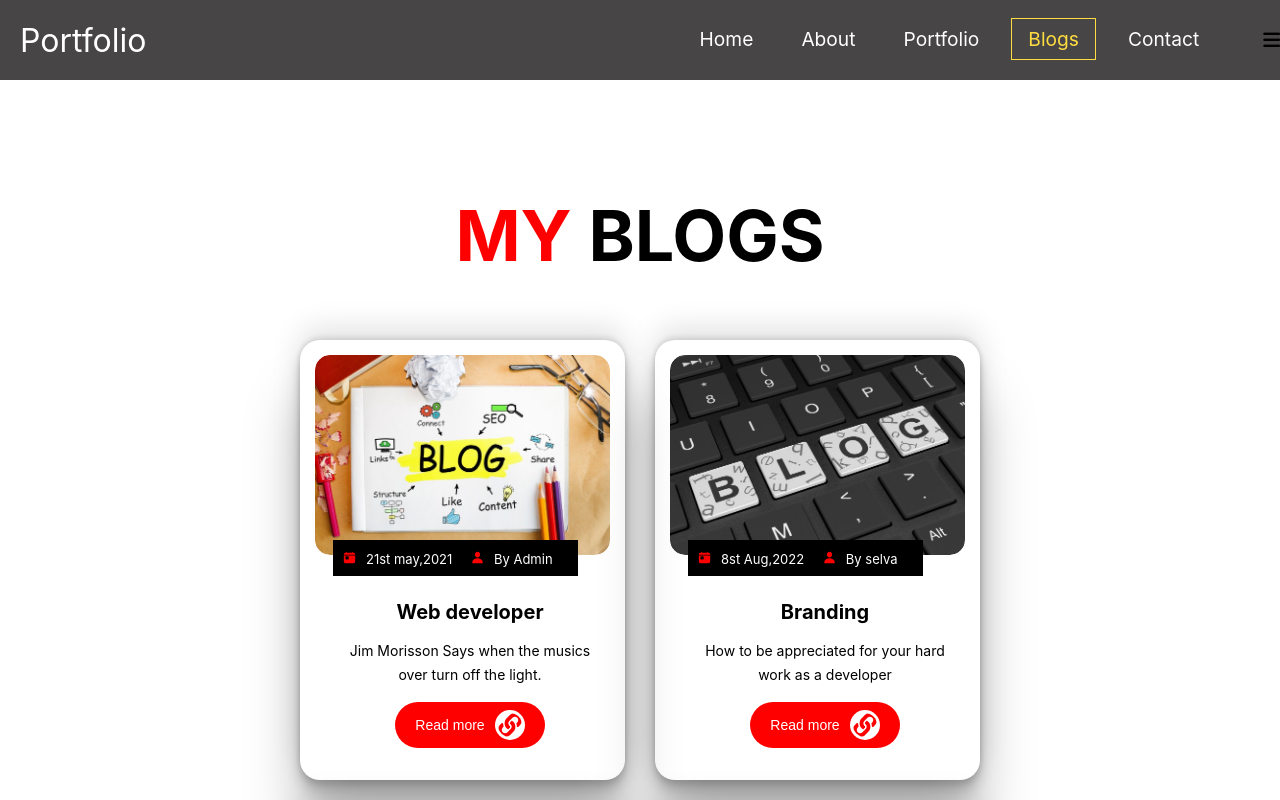
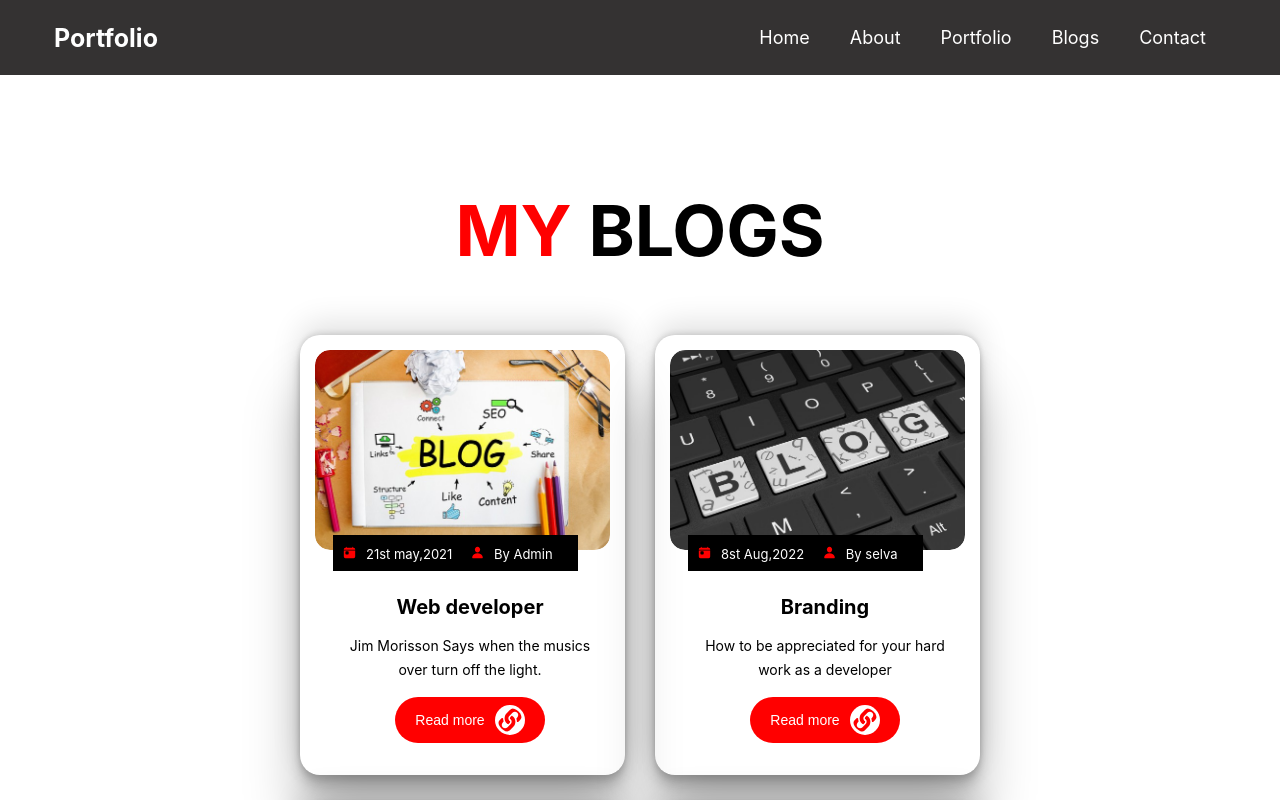
Before and after one commit to selva-arsl/portfolio_website, a React (Create React App) app: page /blogs in a window 1280 px wide. Shown: the top 800 px of the page. Built offline with nearby package versions, Linux system fonts and the light colour scheme.

Commit message:
portfolio completed works

```diff
--- a/src/App.js
+++ b/src/App.js
@@ -1,7 +1,8 @@
 import React from "react";
 import './App.css';
 import { Routes, Route, BrowserRouter } from "react-router-dom";
-import Nav from "./nav.js";
+// import Nav from "./nav.js";
+import Navs from "./navs.js";
 import Home from "./home.js";
 import About from "./about.js";
 import Portfolio from './portfolio.js';
@@ -17,7 +18,8 @@ function App() {
 
 
       <BrowserRouter>
-        <Nav/>
+        {/* <Nav /> */}
+        <Navs />
         <Routes>
           <Route path="/" element={<Home />} />
           <Route path="/about" element={<About />} />
--- /dev/null
+++ b/src/css/navs.css
@@ -0,0 +1,82 @@
+*{
+    margin:0px;
+    padding: 0px;
+    box-sizing: border-box;
+}
+
+.navbar{
+    display: flex;
+    justify-content: space-around;
+    align-items: center;
+    height: 75px;
+    color:white;
+    background-color: rgb(52, 50, 50);
+}
+
+.nav-links{
+    display: flex;
+    justify-content: flex-end;
+    list-style: none;
+    width:75%;
+}
+
+.home,.about,.portfolio,.blogs,.contact{
+    text-decoration: none;
+    color:white;
+    font-size:18px;
+    padding: 10px 20px;
+}
+
+.mob-menu-icons{
+    display: none;
+
+}
+
+.logo{
+    font-size:25px;
+}
+
+@media screen and (max-width:780px){
+    .logo{
+        display: flex;
+        position:absolute;
+        padding-top:10px;
+        z-index: 99999;
+        top:15px;
+        left:35px;
+    }
+    .nav-links{
+        display:none;
+    }
+    .nav-links-mob{
+        position:absolute;
+        z-index: 99999;
+        display: block;
+        list-style: none;
+        background-color:rgb(52, 50, 50);
+        left: 0;
+        top:75px;
+        transition: all 0.5s ease-out;
+        width:100%;
+    }
+
+    .home,.about,.portfolio,.blogs,.contact{
+        text-align: center;
+        color:white;
+        padding:32px;
+        width: 100%;
+        transition: all 0.5s ease-out;
+    }
+
+    .mob-menu-icons{
+        display: block;
+        position:absolute;
+        font-size:30px;
+        color:white;
+        background-color: rgb(52, 50, 50);
+        top:15px;
+        right: 25px;
+        border:none;
+    }
+
+}
--- a/src/nav.js
+++ b/src/nav.js
@@ -4,7 +4,6 @@ import { Link } from "react-router-dom";
 import { NavLink } from "react-router-dom";
 import { IoMenu } from "react-icons/io5";
 import { IoMdClose } from "react-icons/io";
-
 import { GiHamburgerMenu } from "react-icons/gi";
 
 
--- /dev/null
+++ b/src/navs.js
@@ -0,0 +1,39 @@
+import React, { useState } from "react";
+import "./css/navs.css";
+import { Link } from "react-router-dom";
+
+const Navs = () => {
+
+    const [isMobile, setIsMobile] = useState(false);
+
+    return (
+        <nav className="navbar">
+            <h3 className="logo">Portfolio</h3>
+
+            <ul className={isMobile ? 'nav-links-mob' : 'nav-links'} onClick={()=>setIsMobile(false)}>
+                <Link to="/" className="home">
+                    <li>Home</li>
+                </Link>
+                <Link to="/about" className="about">
+                    <li>About</li>
+                </Link>
+                <Link to="/portfolio" className="portfolio">
+                    <li>Portfolio</li>
+                </Link>
+                <Link to="/blogs" className="blogs">
+                    <li>Blogs</li>
+                </Link>
+                <Link to="/contact" className="contact">
+                    <li>Contact</li>
+                </Link>
+            </ul>
+
+            <button className='mob-menu-icons' onClick={() => setIsMobile(!isMobile)}>
+                {isMobile ? <h1>X</h1> : <h1>=</h1>}
+            </button>
+
+        </nav>
+    )
+}
+
+export default Navs;
```
